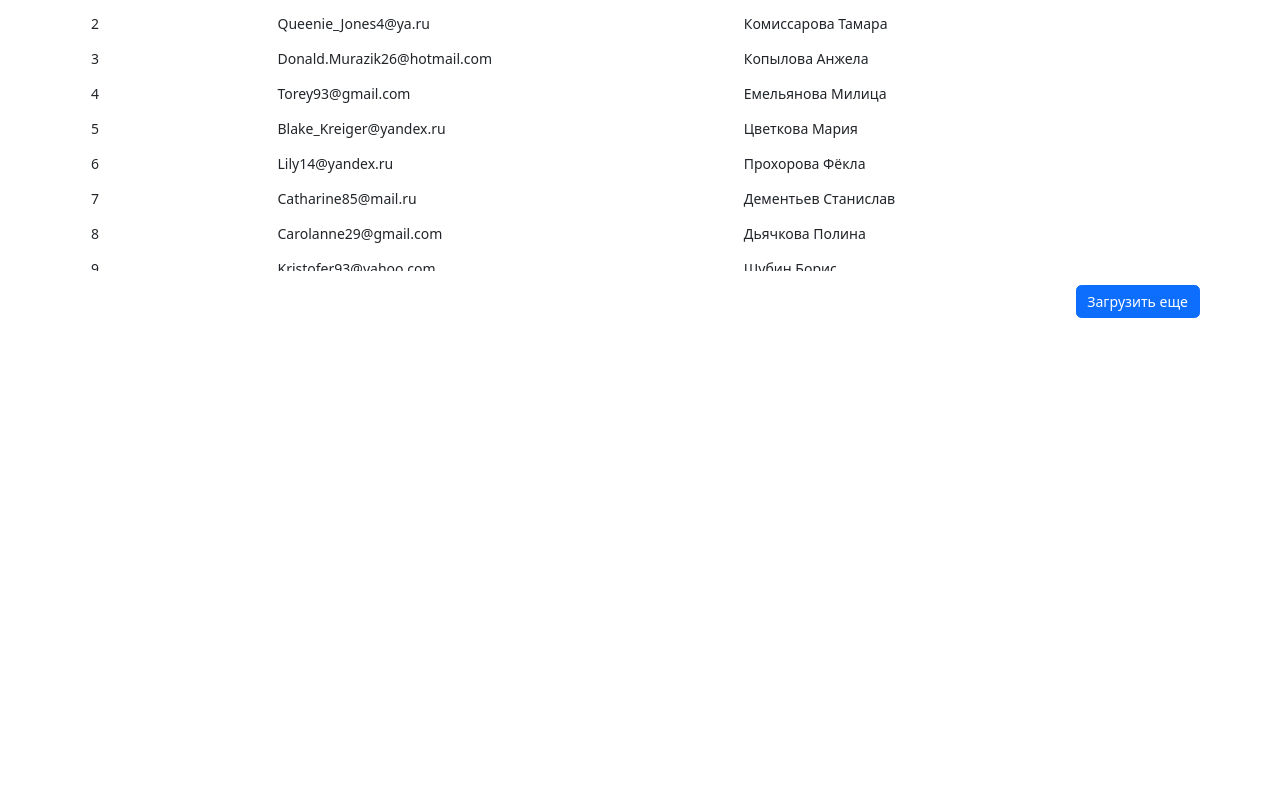
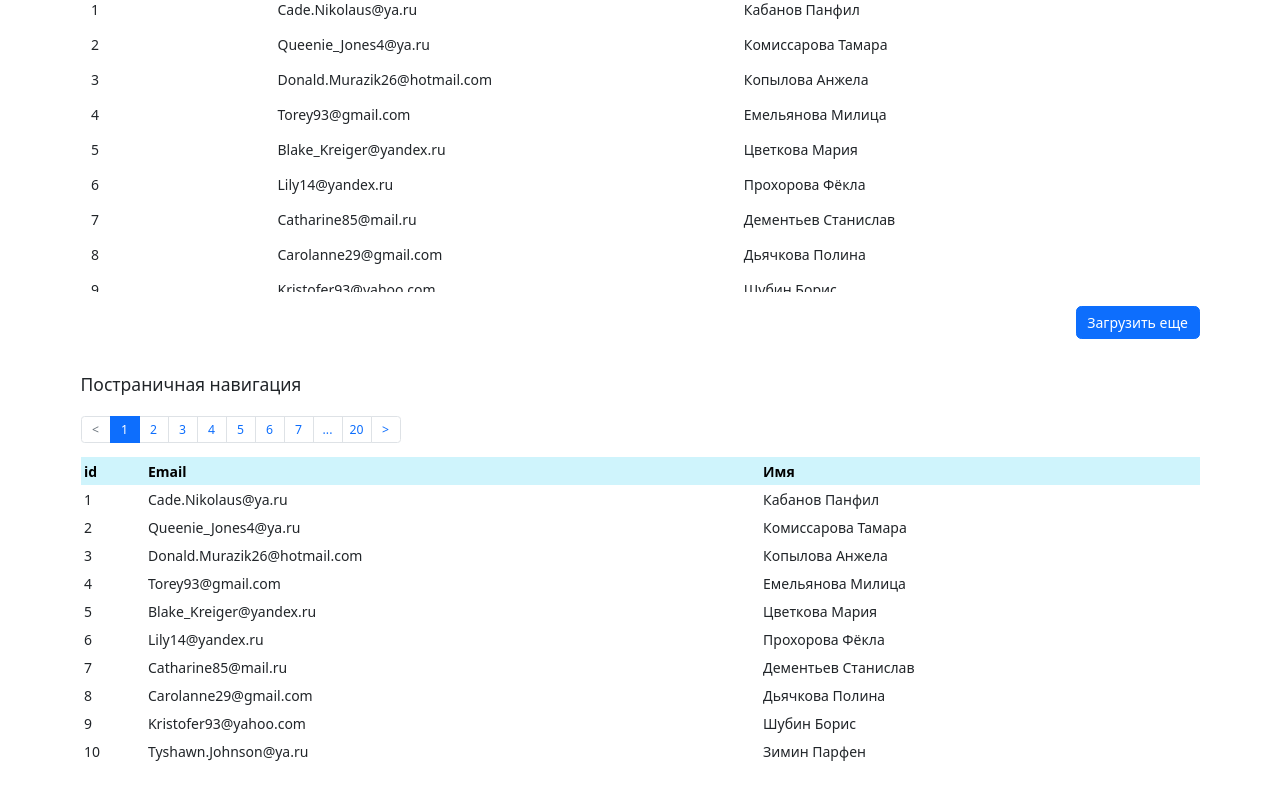
Before and after one commit to alex461919-test/infinity-virtual-pagination-query, a React (Create React App) app: page / in a window 1280 px wide. Shown: the part 552-1352 px from the top of the page. Before the commit the page ends 898 px from the top, so only its background shows below. Built offline with nearby package versions, Linux system fonts and the light colour scheme.

Commit message:
pagination

```diff
--- a/src/App.tsx
+++ b/src/App.tsx
@@ -2,6 +2,7 @@ import { QueryClient, QueryClientProvider } from 'react-query';
 import { LoadingSpinnerProvider } from './Spinner';
 import InfinityScroll from './InfinityScroll';
 import VirtualInfinity from './VirtualInfinity';
+import PageNavigation from './PageNavigation';
 
 const queryClient = new QueryClient();
 
@@ -9,12 +10,15 @@ function App() {
   return (
     <QueryClientProvider client={queryClient}>
       <LoadingSpinnerProvider>
-        <div className="container">
+        <div className="container my-5">
           <div className="my-3">
             <InfinityScroll />
           </div>
           <div className="my-3">
             <VirtualInfinity />
+          </div>
+          <div className="my-3">
+            <PageNavigation />
           </div>
         </div>
       </LoadingSpinnerProvider>
--- /dev/null
+++ b/src/PageNavigation.tsx
@@ -0,0 +1,60 @@
+import React from 'react';
+import { useQuery } from 'react-query';
+import fetchPage, { FetchResult } from './fetchApi';
+import Pagination from './Pagination';
+import { useLoadingSpinnerControl } from './Spinner';
+
+const PAGE_SIZE = 10;
+
+const PageNavigation: React.FC = () => {
+  const [page, setPage] = React.useState(1);
+  const query = useQuery<FetchResult, Error>(['Users', page], () => fetchPage(page, PAGE_SIZE), {
+    retry: false,
+    keepPreviousData: true,
+  });
+
+  const { isError, error, data, isFetching, isPreviousData } = query;
+
+  const { showLoadingSpinner } = useLoadingSpinnerControl();
+
+  React.useEffect(() => {
+    if (isFetching) return showLoadingSpinner();
+  }, [showLoadingSpinner, isFetching]);
+
+  if (isError) return <div className="alert alert-danger">{error.message}</div>;
+  if (!data) return null;
+
+  const {
+    items,
+    pageInfo: { totalCount, pageSize, currentPage, totalPages },
+  } = data;
+
+  return (
+    <>
+      <h1 className="h5 my-4">Постраничная навигация</h1>
+      {totalPages > 1 ? (
+        <Pagination {...{ totalCount, pageSize, siblingCount: 2, currentPage, onChangePage: setPage, disabled: isPreviousData }} />
+      ) : null}
+      <table className="table table-sm table-borderless my-3">
+        <thead className="table-info">
+          <tr>
+            <th>id</th>
+            <th>Email</th>
+            <th>Имя</th>
+          </tr>
+        </thead>
+        <tbody>
+          {items.map(user => (
+            <tr key={user.id}>
+              <td>{user.id}</td>
+              <td>{user.email}</td>
+              <td>{`${user.lastName} ${user.firstName}`}</td>
+            </tr>
+          ))}
+        </tbody>
+      </table>
+    </>
+  );
+};
+
+export default PageNavigation;
--- /dev/null
+++ b/src/Pagination.tsx
@@ -0,0 +1,52 @@
+import React from 'react';
+import { IPaginationParams, usePagination } from './usePagination';
+
+const Pagination: React.FC<IPaginationParams & { disabled?: boolean; onChangePage?: (n: number) => void }> = ({
+  totalCount,
+  pageSize,
+  siblingCount = 2,
+  currentPage,
+  disabled = false,
+  onChangePage = () => {},
+}) => {
+  const pagination = usePagination({ totalCount, pageSize, siblingCount, currentPage });
+  const clickHandler = React.useCallback<React.MouseEventHandler<HTMLElement>>(
+    event => {
+      event.preventDefault();
+      const page = Number((event.target as HTMLElement).dataset.page);
+      page && onChangePage(page);
+    },
+    [onChangePage],
+  );
+  const totalPages = Math.ceil(totalCount / pageSize);
+  const nextPage = currentPage < totalPages ? currentPage + 1 : null;
+  const prevPage = currentPage > 1 ? currentPage - 1 : null;
+
+  return (
+    <ul className="pagination pagination-sm user-select-none" onClick={clickHandler}>
+      <li className={'page-item' + (disabled || !prevPage ? ' disabled' : '')}>
+        <a className="page-link" data-page={prevPage} href={'#' + (prevPage ?? '')}>
+          {'\u003c'}
+        </a>
+      </li>
+
+      {pagination.map(item => {
+        return (
+          <li key={item.pageN} className={'page-item' + (item.pageN === currentPage ? ' active' : '') + (disabled ? ' disabled' : '')}>
+            <a className="page-link" data-page={item.pageN} href={'#' + item.pageN}>
+              {item.type === 'dots' ? '...' : item.pageN}
+            </a>
+          </li>
+        );
+      })}
+
+      <li className={'page-item' + (disabled || !nextPage ? ' disabled' : '')}>
+        <a className="page-link" data-page={nextPage} href={'#' + (nextPage ?? '')}>
+          {'\u003e'}
+        </a>
+      </li>
+    </ul>
+  );
+};
+
+export default Pagination;
--- a/src/index.css
+++ b/src/index.css
@@ -3,3 +3,8 @@
 html {
   font-size: 14px;
 }
+
+.page-link {
+  min-width: 30px;
+  text-align: center;
+}
--- /dev/null
+++ b/src/usePagination.ts
@@ -0,0 +1,90 @@
+import React from 'react';
+
+export interface IPaginationItem {
+  type: 'page' | 'dots';
+  pageN: number;
+}
+export interface IPaginationParams {
+  totalCount: number;
+  pageSize: number;
+  currentPage: number;
+  siblingCount?: number;
+}
+
+const dots = (left: number, right: number): IPaginationItem => {
+  return {
+    type: 'dots',
+    pageN: left + Math.round((right - left) / 2),
+  };
+};
+
+const range = (start: number, end: number): IPaginationItem[] => {
+  const length = end - start + 1;
+  return Array.from({ length }, (_, idx) => page(idx + start));
+};
+
+const page = (n: number): IPaginationItem => ({ type: 'page', pageN: n });
+
+export function usePagination(params: IPaginationParams): IPaginationItem[] {
+  const { totalCount, pageSize, siblingCount = 2, currentPage } = params;
+
+  const paginationRange = React.useMemo(() => {
+    const totalPageCount = Math.ceil(totalCount / pageSize);
+
+    if (totalPageCount > 1) {
+      // Pages count is determined as siblingCount*2 + firstPage + lastPage + currentPage + 2*DOTS
+      const totalPageNumbers = siblingCount * 2 + 5;
+
+      /*
+      If the number of pages is less than the page numbers we want to show in our
+      paginationComponent, we return the range [1..totalPageCount]
+    */
+      if (totalPageNumbers >= totalPageCount) {
+        return range(1, totalPageCount);
+      }
+
+      const leftSiblingIndex = Math.max(currentPage - siblingCount, 1);
+      const rightSiblingIndex = Math.min(currentPage + siblingCount, totalPageCount);
+
+      /*
+      We do not want to show dots if there is only one position left
+      after/before the left/right page count as that would lead to a change if our Pagination
+      component size which we do not want
+    */
+      const shouldShowLeftDots = leftSiblingIndex > 2;
+      const shouldShowRightDots = rightSiblingIndex < totalPageCount - 2;
+
+      const firstPageIndex = 1;
+      const lastPageIndex = totalPageCount;
+
+      if (!shouldShowLeftDots && shouldShowRightDots) {
+        const leftItemCount = 3 + 2 * siblingCount;
+        const leftRange = range(1, leftItemCount);
+
+        return [...leftRange, dots(leftItemCount, totalPageCount), page(totalPageCount)];
+      }
+
+      if (shouldShowLeftDots && !shouldShowRightDots) {
+        const rightItemCount = 3 + 2 * siblingCount;
+        const leftIndex = totalPageCount - rightItemCount + 1;
+        const rightRange = range(leftIndex, totalPageCount);
+        return [page(firstPageIndex), dots(firstPageIndex, leftIndex), ...rightRange];
+      }
+
+      if (shouldShowLeftDots && shouldShowRightDots) {
+        const middleRange = range(leftSiblingIndex, rightSiblingIndex);
+
+        return [
+          page(firstPageIndex),
+          dots(firstPageIndex, leftSiblingIndex),
+          ...middleRange,
+          dots(rightSiblingIndex, lastPageIndex),
+          page(lastPageIndex),
+        ];
+      }
+    }
+    return [];
+  }, [totalCount, pageSize, siblingCount, currentPage]);
+
+  return paginationRange;
+}
```
